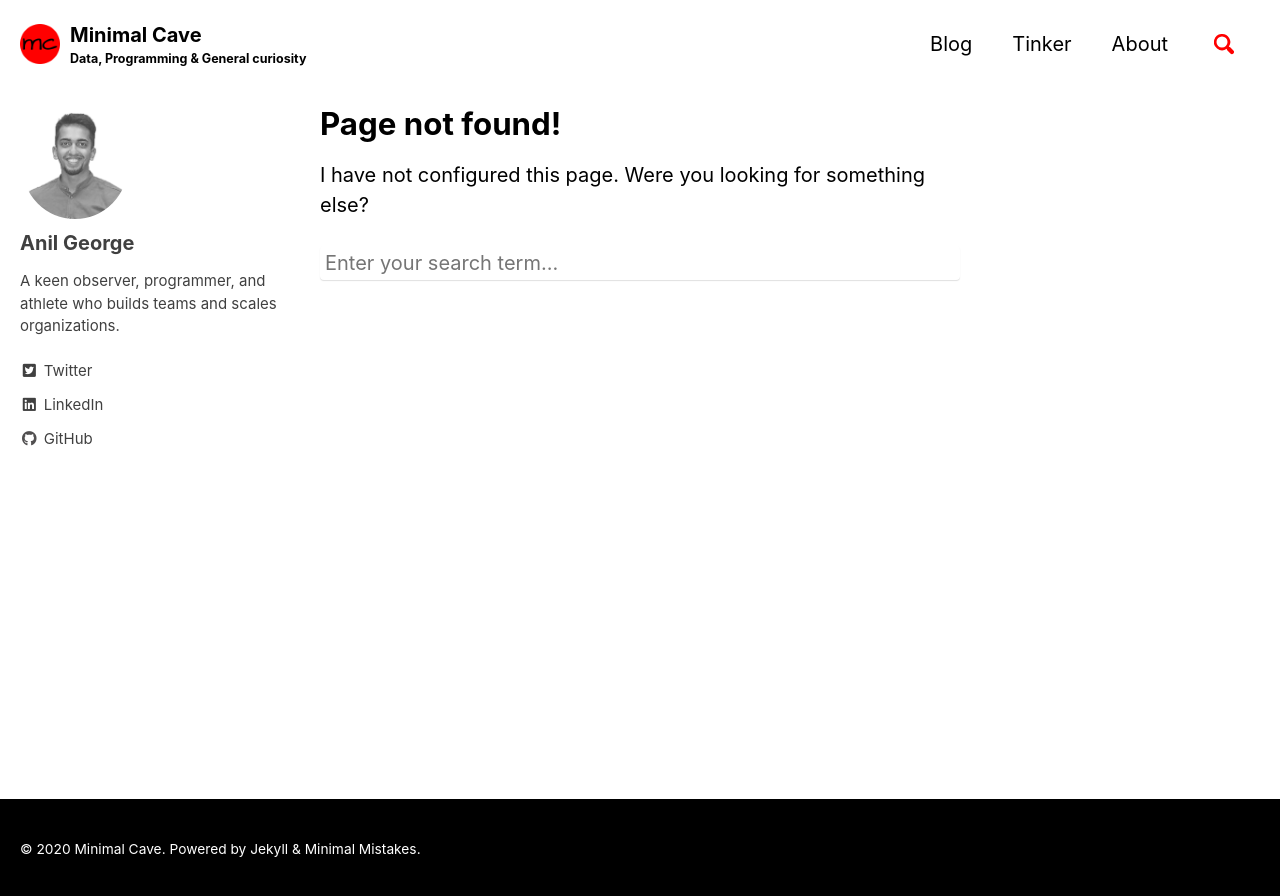
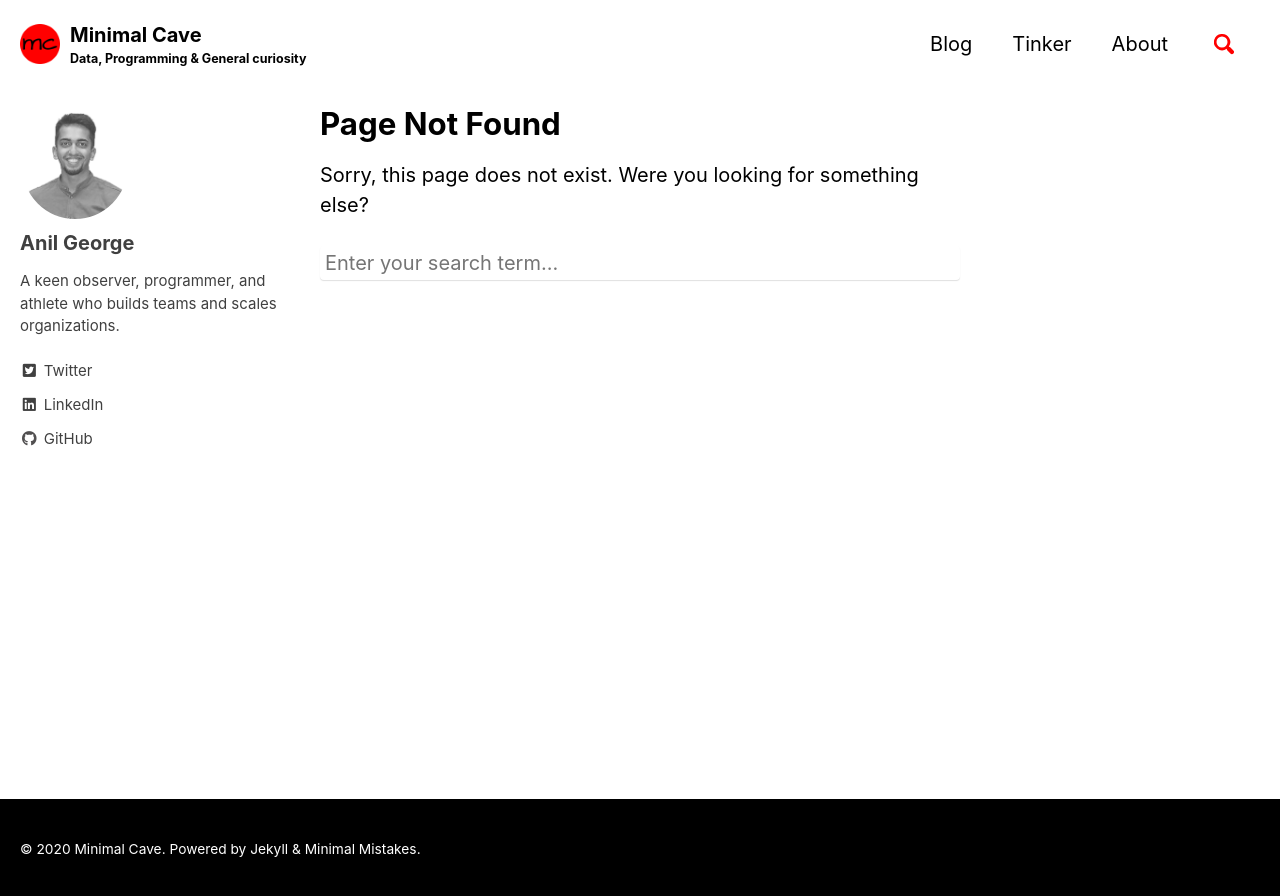
Before and after one commit to anilgeorge04/anilgeorge04.github.io, a Jekyll site: the page built from _pages/404.md, in a window 1280 px wide. Shown: the top 896 px of the page. Built offline with Jekyll 4.4.1, drawn with Linux system fonts in a browser that asks for light colours; cached includes are drawn as plain includes.

Commit message:
shorten 404 msg

```diff
--- a/_pages/404.md
+++ b/_pages/404.md
@@ -1,8 +1,8 @@
 ---
-title: Page not found!
+title: Page Not Found
 layout: search
 canonical_url: "https://minimalcave.com/404/"
 permalink: /404/
 ---
-I have not configured this page.
+Sorry, this page does not exist.
 Were you looking for something else?
```
